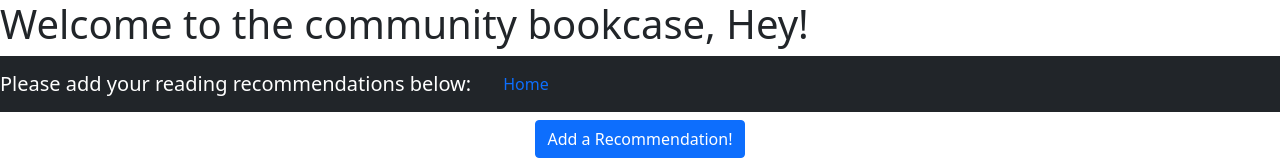
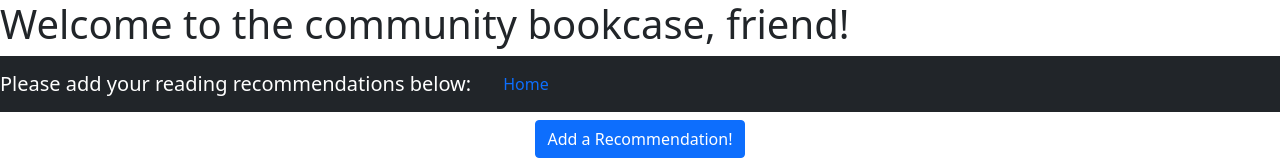
Before and after one commit to Tiffanirice23/can-of-books-frontend, a React (Create React App) app: page / in a window 1280 px wide. Shown: the top 160 px of the page. Built offline with nearby package versions, Linux system fonts and the light colour scheme; no server answers.

Commit message:
header update

```diff
--- a/src/App.js
+++ b/src/App.js
@@ -18,7 +18,7 @@ class App extends React.Component {
   render() {
     return (
       <>
-            <h1>Welcome to the community bookcase, {this.props.auth0?.user?.given_name || 'Hey'}!</h1>
+            <h1>Welcome to the community bookcase, {this.props.auth0?.user?.given_name || 'friend'}!</h1>
         <Router>
           <Header />
           <Routes>
```
